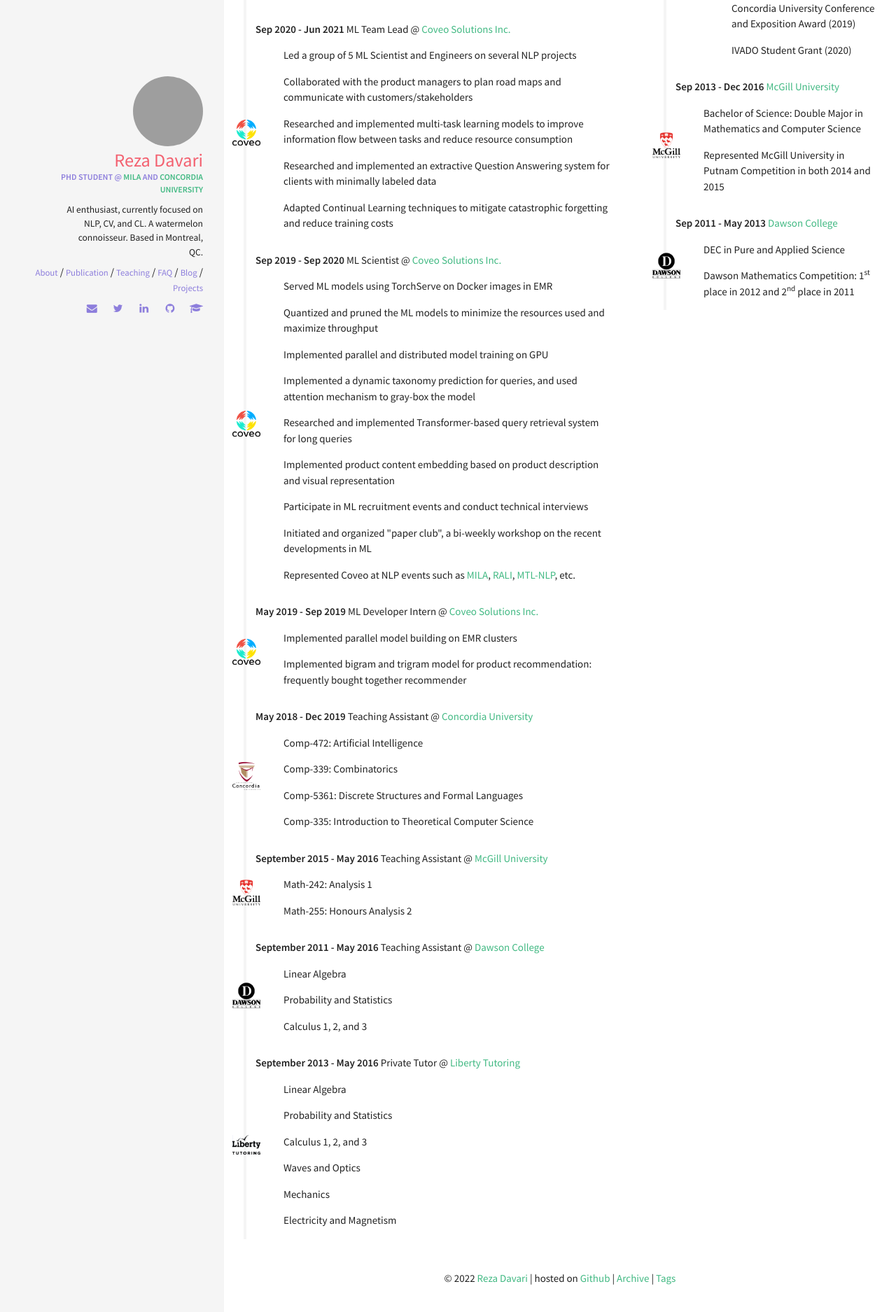
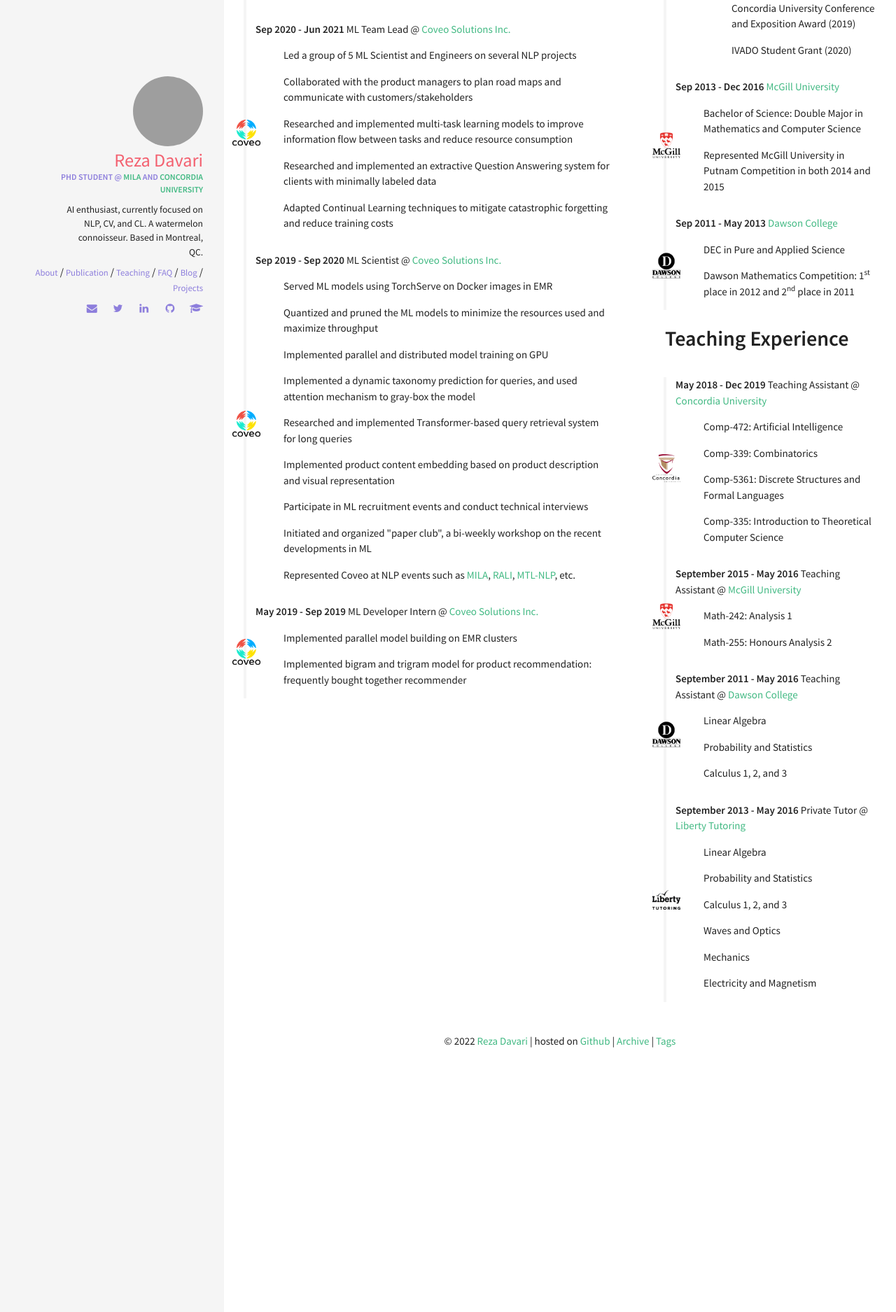
Before and after one commit to rezazzr/davari.io, a Jekyll site: the page built from index.html, in a window 1280 px wide. Shown: the part 1241-3116 px from the top of the page at 70% size. Built offline with Jekyll 4.4.1, drawn with Linux system fonts in a browser that asks for light colours; nearby versions of some CDN libraries; grey boxes are pictures that could not be loaded.

Commit message:
💄moved the teaching experience to its own section (#13)

```diff
--- /dev/null
+++ b/_includes/sections/teaching_exp.html
@@ -0,0 +1,20 @@
+<h1><span data-i18n="skills.my_skills">Teaching Experience</span></h1>
+
+<div class="archive">
+    <div class="timeline" id="timeline">
+        {% for career in site.data.index.teaching_exp %}
+        <div class="archive-title">
+            <div class="archive-year"><strong>{{ career.date }}</strong> {{ career.job }} @ <a href="{{ career.link }}"
+                                                                                               target="_blank">{{
+                career.name }}</a>
+                {% if career.logo_file %}
+                <img src="{{ '/assets/img/' | append: career.logo_file | relative_url }}" alt="{{career.name }} logo"
+                     class="avatar"
+                     style="width: 40px;position: absolute; top:50%; float: left;left: 2px;margin-left: -20px;margin-top: -10px;">
+                {% endif %}
+                {{ career.descr }}
+            </div>
+        </div>
+        {% endfor %}
+    </div>
+</div>
--- a/_layouts/resume.html
+++ b/_layouts/resume.html
@@ -21,4 +21,7 @@
     <div class="col l4 offset-l1">
         {% include sections/education.html %}
     </div>
+    <div class="col l4 offset-l1">
+        {% include sections/teaching_exp.html %}
+    </div>
 </div>
```
Also changed, not shown: _data/index/careers.yml (+0 -34 lines), _data/index/teaching_exp.yml (added, +33 -0 lines).
